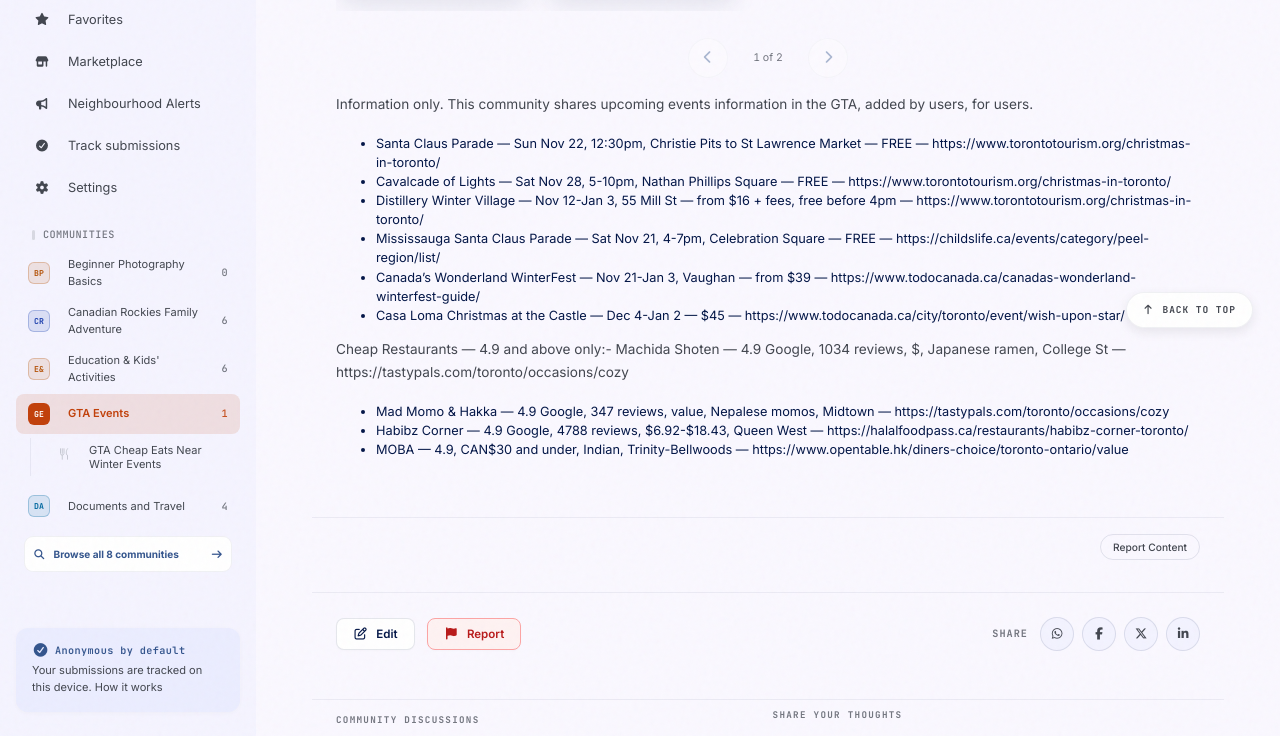
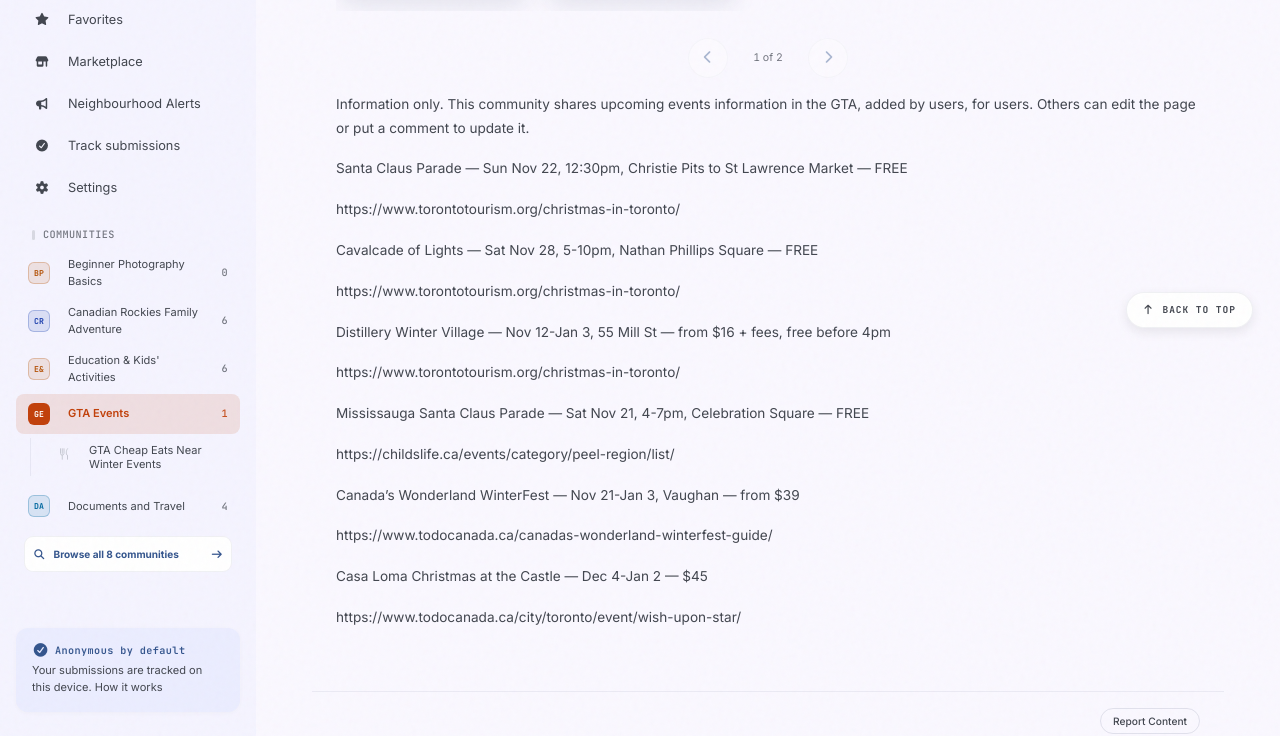
Before and after one commit to the-hub-community/hub-web, a Jekyll site: the page built from content/gta-events/index.md, in a window 1280 px wide and 900 px high, scrolled down 408 px, cut to the strip 164-900 px from the top of the window. Built offline with Jekyll 4.4.1, drawn with Linux system fonts in a browser that asks for light colours.

Commit message:
sync(gta-events): content/gta-events/index.md

```diff
--- a/content/gta-events/index.md
+++ b/content/gta-events/index.md
@@ -20,19 +20,31 @@ date: 2026-11-12T20:36:50.148Z
 <img src="https://pub-b0e952c65fd94549b83646f95f2b354b.r2.dev/wiki-1794515115199-sec0-img1-media_generation_a_festive_toronto_distillery_w_0_e391c929_b165_48a3_b7c3_96a9d20208fe.webp" alt="GTA Events - Winter 2026-27" title="GTA Events - Winter 2026-27" class="lh-fluid-img">
 </figure></div>
 <div class="lh-text">
-Information only. This community shares upcoming events information in the GTA, added by users, for users.
+Information only. This community shares upcoming events information in the GTA, added by users, for users. Others can edit the page or put a comment to update it.
 
-- Santa Claus Parade — Sun Nov 22, 12:30pm, Christie Pits to St Lawrence Market — FREE — https://www.torontotourism.org/christmas-in-toronto/
-- Cavalcade of Lights — Sat Nov 28, 5-10pm, Nathan Phillips Square — FREE — https://www.torontotourism.org/christmas-in-toronto/
-- Distillery Winter Village — Nov 12-Jan 3, 55 Mill St — from $16 + fees, free before 4pm — https://www.torontotourism.org/christmas-in-toronto/
-- Mississauga Santa Claus Parade — Sat Nov 21, 4-7pm, Celebration Square — FREE — https://childslife.ca/events/category/peel-region/list/
-- Canada's Wonderland WinterFest — Nov 21-Jan 3, Vaughan — from $39 — https://www.todocanada.ca/canadas-wonderland-winterfest-guide/
-- Casa Loma Christmas at the Castle — Dec 4-Jan 2 — $45 — https://www.todocanada.ca/city/toronto/event/wish-upon-star/
+Santa Claus Parade — Sun Nov 22, 12:30pm, Christie Pits to St Lawrence Market — FREE
 
-Cheap Restaurants — 4.9 and above only:- Machida Shoten — 4.9 Google, 1034 reviews, $, Japanese ramen, College St — https://tastypals.com/toronto/occasions/cozy
-- Mad Momo &amp; Hakka — 4.9 Google, 347 reviews, value, Nepalese momos, Midtown — https://tastypals.com/toronto/occasions/cozy
-- Habibz Corner — 4.9 Google, 4788 reviews, $6.92-$18.43, Queen West — https://halalfoodpass.ca/restaurants/habibz-corner-toronto/
-- MOBA — 4.9, CAN$30 and under, Indian, Trinity-Bellwoods — https://www.opentable.hk/diners-choice/toronto-ontario/value
+https://www.torontotourism.org/christmas-in-toronto/
+
+Cavalcade of Lights — Sat Nov 28, 5-10pm, Nathan Phillips Square — FREE
+
+https://www.torontotourism.org/christmas-in-toronto/
+
+Distillery Winter Village — Nov 12-Jan 3, 55 Mill St — from $16 + fees, free before 4pm
+
+https://www.torontotourism.org/christmas-in-toronto/
+
+Mississauga Santa Claus Parade — Sat Nov 21, 4-7pm, Celebration Square — FREE
+
+https://childslife.ca/events/category/peel-region/list/
+
+Canada's Wonderland WinterFest — Nov 21-Jan 3, Vaughan — from $39
+
+https://www.todocanada.ca/canadas-wonderland-winterfest-guide/
+
+Casa Loma Christmas at the Castle — Dec 4-Jan 2 — $45
+
+https://www.todocanada.ca/city/toronto/event/wish-upon-star/
 </div>
 <div class="lh-clear"></div>
 </div>
```
Also changed, not shown: other parts of content/gta-events/index.md (+1 -1 lines).
